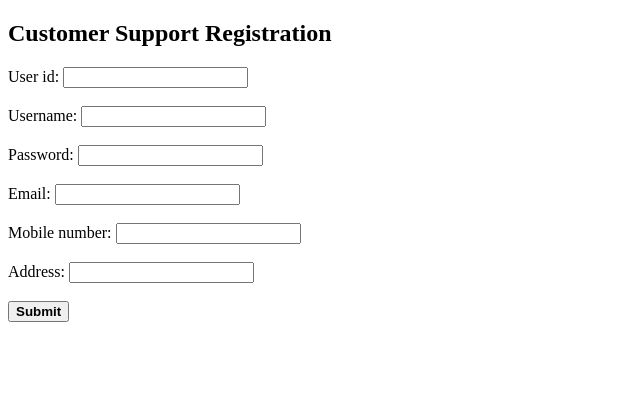
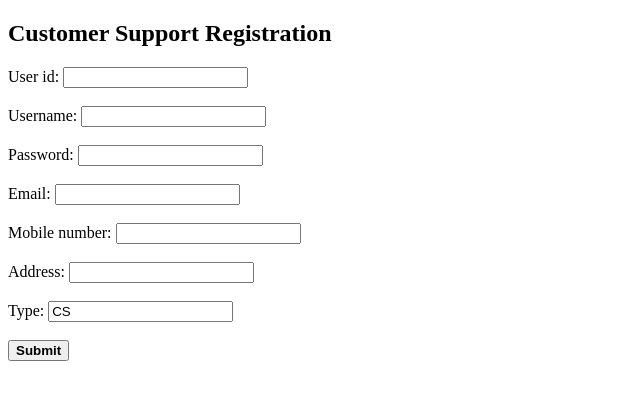
Before and after one commit to ritchelmendaros/e-commerce, a Django app: page /Ticket/customer-support-registration/ in a window 1280 px wide. Shown: the top 400 px of the page, without its empty margins (0-640 px from the left). Run offline with Django 4.2, Linux system fonts and the light colour scheme.

Commit message:
fixed to display the right default value of type

```diff
--- a/Ticket/forms.py
+++ b/Ticket/forms.py
@@ -10,7 +10,7 @@ class CustomerSupportFormReg(ModelForm):
     email = forms.EmailField(widget=forms.EmailInput)
     mobile_number = forms.CharField(widget=forms.TextInput)
     address = forms.CharField(widget=forms.TextInput)
-    type = forms.CharField(widget=forms.TextInput)
+    type = forms.CharField(widget=forms.TextInput, initial='CS')
 
     class Meta:
         model=CustomerSupport
--- a/Ticket/templates/ticket_template.html
+++ b/Ticket/templates/ticket_template.html
@@ -20,6 +20,8 @@
         <br><br>
         {{ form.address.label_tag }} {{ form.address }}
         <br><br>
+        {{ form.type.label_tag }} {{ form.type }}
+        <br><br>
         <button type="submit"><b>Submit</b></button>
 </form>
 
```
